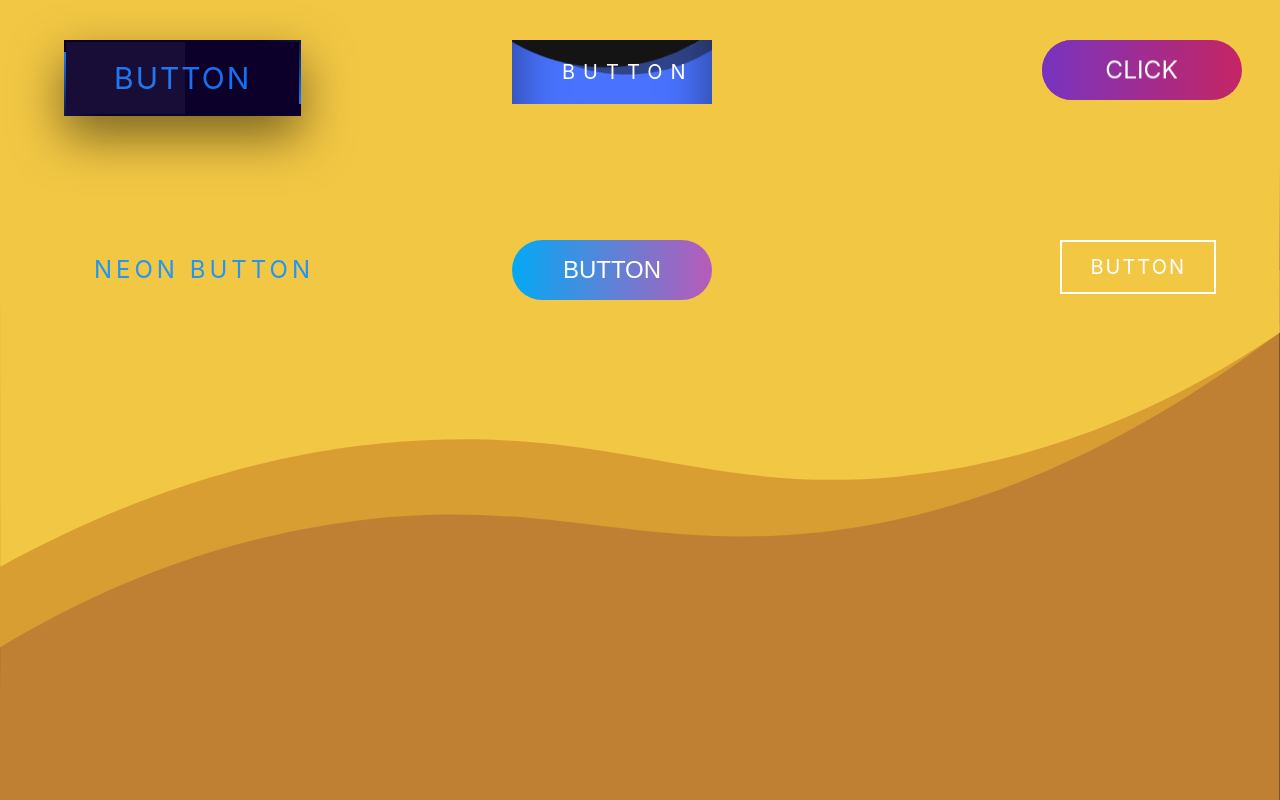
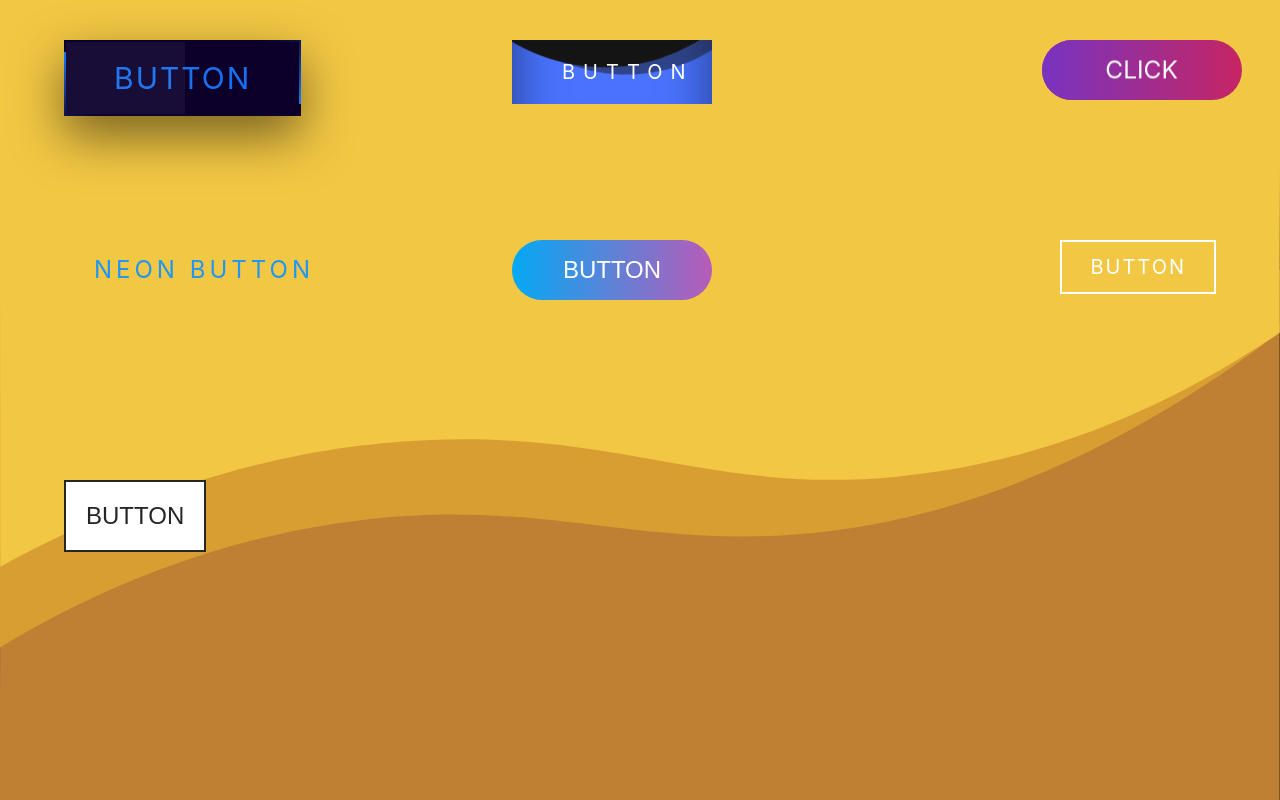
Before and after one commit to SaSlavov/css-animations, a React (Create React App) app in the folder client/: page / in a window 1280 px wide. Shown: the top 800 px of the page. Built offline with nearby package versions, Linux system fonts and the light colour scheme.

Commit message:
add fill up button

```diff
--- /dev/null
+++ b/client/src/components/Buttons/FillUpButton/FillUpButton.css
@@ -0,0 +1,41 @@
+.fillUp-button-container {
+    position: absolute;
+    top: 60%;
+    left: 5%;
+    transform: translate(0, 0);
+    font-size: 24px;
+    text-transform: uppercase;
+    text-decoration: none;
+    font-family: Arial, Helvetica, sans-serif;
+    background: #fff;
+    border: 2px solid #262626;
+    padding: 20px;
+    overflow: hidden;
+}
+
+.fillUp-button-container:before {
+    content: '';
+    position: absolute;
+    top: 0;
+    left: -100%;
+    width: 100%;
+    height: 100%;
+    background: #ff003b;
+    transition: 0.5s ease-in-out;
+    z-index: -1;
+
+}
+
+.fillUp-button-container:hover:before {
+    left: 0;
+    z-index: -1;
+}
+.fillUp-button-container span {
+    color: #262626;
+    transition: 0.5s ease-in-out;
+    z-index: 1;
+}
+
+.fillUp-button-container:hover span {
+    color: #fff;
+}
--- /dev/null
+++ b/client/src/components/Buttons/FillUpButton/FillUpButton.js
@@ -0,0 +1,10 @@
+import React from 'react';
+import './FillUpButton.css'
+
+const FillUpButton = () => {
+    return (
+       <a className="fillUp-button-container"><span>Button</span></a>
+    );
+};
+
+export default FillUpButton;
--- a/client/src/pages/Homepage/Homepage.js
+++ b/client/src/pages/Homepage/Homepage.js
@@ -14,6 +14,7 @@ import Flip3DButton from '../../components/Buttons/Flip3DButton/Flip3DButton';
 import NeonButton from '../../components/Buttons/NeonButton/NeonButton';
 import GlowingButton from '../../components/Buttons/GlowingButton/GlowingButton';
 import BorderShrinkButton from '../../components/Buttons/BorderShrinkButton/BorderShrinkButton';
+import FillUpButton from '../../components/Buttons/FillUpButton/FillUpButton';
 
 const Homepage = () => {
 
@@ -38,6 +39,7 @@ const Homepage = () => {
                 <NeonButton />
                 <GlowingButton />
                 <BorderShrinkButton />
+                <FillUpButton />
             </div>
         </div>
     );
```
